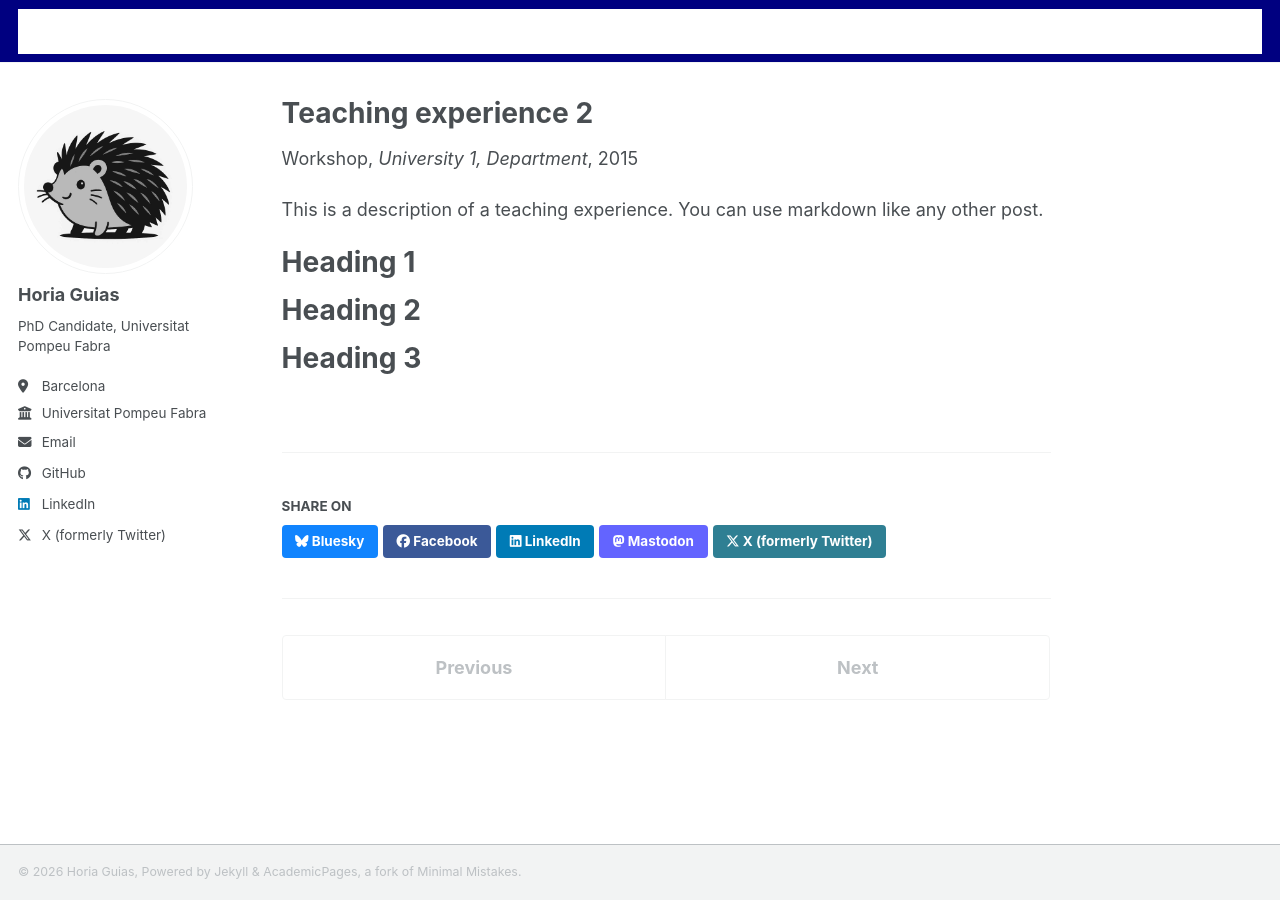
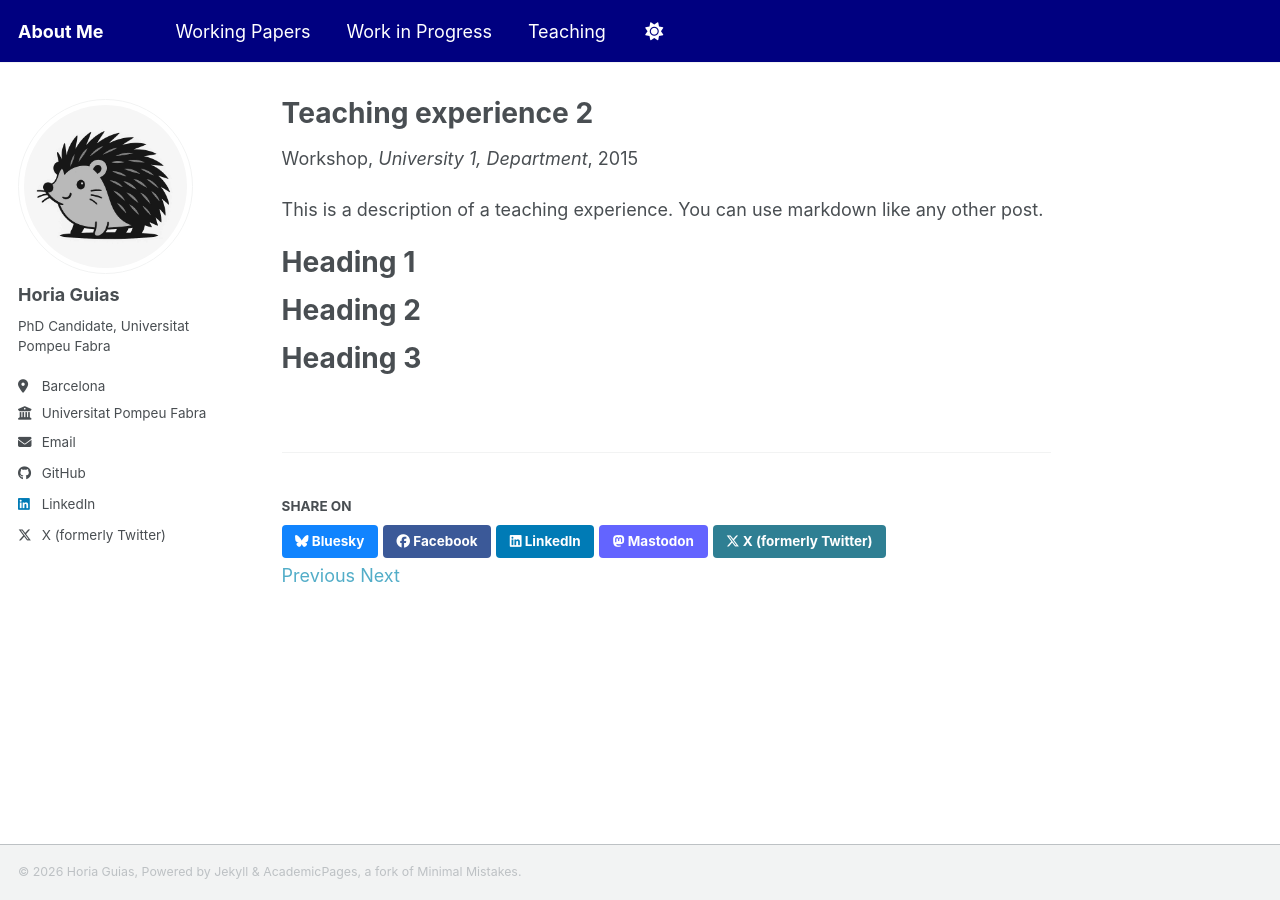
Before and after one commit to horiaguias/horiaguias.github.io, a Jekyll site: the page built from _teaching/2015-spring-teaching-2.md, in a window 1280 px wide. Built offline with Jekyll 4.4.1, drawn with Linux system fonts in a browser that asks for light colours; a style sheet for code colours, icons or effects is not loaded.

Commit message:
Modification CSS

```diff
--- a/_sass/layout/_navigation.scss
+++ b/_sass/layout/_navigation.scss
@@ -1,191 +1,21 @@
 /* ==========================================================================
-   NAVIGATION
-   ========================================================================== */
-
-/*
-   Breadcrumb navigation links
-   ========================================================================== */
-
-.breadcrumbs {
-  @include container;
-  @include clearfix;
-  margin-top: 0;
-  margin-bottom: 0;
-  padding-left: 2em;
-  padding-right: 2em;
-  font-family: $sans-serif;
-  -webkit-animation: intro 0.3s both;
-          animation: intro 0.3s both;
-  -webkit-animation-delay: 0.30s;
-          animation-delay: 0.30s;
-
-  @include breakpoint($large) {
-    padding-left: 1em;
-    padding-right: 1em;
-  }
-
-  @include breakpoint($x-large) {
-    max-width: $x-large;
-  }
-
-  ol {
-    padding: 0;
-    list-style: none;
-    font-size: $type-size-6;
-
-    @include breakpoint($large) {
-      @include span(10 of 12 last);
-    }
-
-    @include breakpoint($x-large) {
-      @include prefix(0.5 of 12);
-    }
-  }
-
-  li {
-    display: inline;
-  }
-
-  .current {
-    font-weight: bold;
-  }
-}
-
-
-/*
-   Post pagination navigation links
-   ========================================================================== */
-
-.pagination {
-  @include full();
-  @include clearfix();
-  margin-top: 1em;
-  padding-top: 1em;
-
-  ul {
-    margin: 0;
-    padding: 0;
-    list-style-type: none;
-    font-family: $sans-serif;
-  }
-
-  li {
-    display: block;
-    float: left;
-    margin-left: -1px;
-
-    a {
-      margin-bottom: 0.25em;
-      padding: 0.5em 1em;
-      font-family: $sans-serif;
-      font-size: 14px;
-      font-weight: bold;
-      line-height: 1.5;
-      text-align: center;
-      text-decoration: none;
-      color: var(--global-text-color-light);
-      border: 1px solid var(--global-border-color);
-      border-radius: 0;
-
-      &:hover {
-        color: var(--global-link-color-hover);
-      }
-
-      &.current {
-        color: #fff;
-        background: var(--global-base-color);
-      }
-
-      &.disabled {
-        color: var(--global-text-color-light);
-        pointer-events: none;
-        cursor: not-allowed;
-      }
-    }
-
-    &:first-child {
-      margin-left: 0;
-
-      a {
-        border-top-left-radius: $border-radius;
-        border-bottom-left-radius: $border-radius;
-      }
-    }
-
-    &:last-child {
-      a {
-        border-top-right-radius: $border-radius;
-        border-bottom-right-radius: $border-radius;
-      }
-    }
-  }
-
-  /* next/previous buttons */
-  &--pager {
-    display: block;
-    padding: 1em 2em;
-    float: left;
-    width: 50%;
-    font-family: $sans-serif;
-    font-size: $type-size-5;
-    font-weight: bold;
-    text-align: center;
-    text-decoration: none;
-    color: var(--global-text-color-light);
-    border: 1px solid var(--global-border-color);
-    border-radius: $border-radius;
-
-    &:hover {
-      color: var(--global-link-color-hover);
-    }
-
-    &:first-child {
-      border-top-right-radius: 0;
-      border-bottom-right-radius: 0;
-    }
-
-    &:last-child {
-      margin-left: -1px;
-      border-top-left-radius: 0;
-      border-bottom-left-radius: 0;
-    }
-
-    &.disabled {
-      color: var(--global-text-color-light);
-      pointer-events: none;
-      cursor: not-allowed;
-    }
-  }
-}
-
-.page__content + .pagination,
-.page__meta + .pagination,
-.page__share + .pagination,
-.page__comments + .pagination {
-  margin-top: 2em;
-  padding-top: 2em;
-  border-top: 1px solid var(--global-border-color);
-}
-
-
-/*
    Priority plus navigation
    ========================================================================== */
 
 .greedy-nav {
   position: relative;
   min-width: 250px;
-  background: var(--global-bg-color);
+  background: #000080; /* Set directly to navy blue */
 
   a {
     display: block;
     margin: 0 1rem;
     padding: 0.5rem 0;
-    color: var(--global-masthead-link-color);
+    color: #ffffff; /* Set navigation links to white */
     text-decoration: none;
 
     &:hover {
-      color: var(--global-masthead-link-color-hover);
+      color: #90caf9; /* Soft light blue on hover */
     }
   }
 
@@ -196,10 +26,16 @@
     padding: 0 0.5rem;
     border: 0;
     outline: none;
-    background-color: var(--global-bg-color);
-    color: var(--global-text-color);
+    background-color: #000080; /* Match navy background */
+    color: #ffffff; /* White icon color */
     cursor: pointer;
     z-index: 100;
+
+    .navicon,
+    .navicon::before,
+    .navicon::after {
+      background: #ffffff; /* Ensures hamburger lines are white */
+    }
   }
 
   .visible-links {
@@ -243,7 +79,7 @@
         left: 0;
         bottom: 0;
         height: 4px;
-        background: var(--global-border-color);
+        background: #ffffff; /* Hover indicator line turned white */
         width: 100%;
         -webkit-transition: $global-transition;
         transition: $global-transition;
@@ -266,19 +102,20 @@
     right: 0;
     margin-top: 15px;
     padding: 5px;
-    border: 1px solid var(--global-border-color);
+    border: 1px solid rgba(255, 255, 255, 0.2);
     border-radius: $border-radius;
-    background: var(--global-bg-color);
+    background: #000080; /* Mobile/dropdown background set to navy */
     box-shadow: 0 0 10px rgba(#000, 0.25);
 
     a {
       margin: 0;
       padding: 10px 20px;
       font-size: $type-size-5;
+      color: #ffffff;
 
       &:hover {
-        color: var(--global-masthead-link-color-hover);
-        background: var(--global-border-color);
+        color: #90caf9;
+        background: rgba(255, 255, 255, 0.1);
       }
     }
 
@@ -290,7 +127,7 @@
       width: 0;
       border-style: solid;
       border-width: 0 10px 10px;
-      border-color: var(--global-border-color) transparent;
+      border-color: rgba(255, 255, 255, 0.2) transparent;
       display: block;
       z-index: 0;
     }
@@ -303,14 +140,14 @@
       width: 0;
       border-style: solid;
       border-width: 0 10px 10px;
-      border-color: var(--global-bg-color) transparent;
+      border-color: #000080 transparent;
       display: block;
       z-index: 1;
     }
 
     li {
       display: block;
-      border-bottom: 1px solid var(--global-border-color);
+      border-bottom: 1px solid rgba(255, 255, 255, 0.1);
 
       &:last-child {
         border-bottom: none;
@@ -318,127 +155,3 @@
     }
   }
 }
-
-
-/*
-   Navigation list
-   ========================================================================== */
-
-.nav__list {
-  font-size: 1.25rem;
-
-  ul {
-    margin-bottom: 1em;
-  }
-
-  a {
-    display: block;
-    padding: 0.125em 0;
-    color: inherit;
-
-    &:hover {
-      text-decoration: underline;
-    }
-  }
-
-  .active {
-    margin-left: -0.5em;
-    padding-left: 0.5em;
-    padding-right: 0.5em;
-    color: #fff;
-    font-weight: bold;
-    background: var(--global-base-color);
-    border-radius: $border-radius;
-
-    &:hover {
-      color: #fff;
-    }
-  }
-}
-
-.nav__title {
-  margin: 0;
-  padding: 0.5rem 1rem;
-  font-family: $sans-serif-narrow;
-  font-size: $type-size-5;
-  font-weight: bold;
-}
-
-.nav__sub-title {
-  display: block;
-  margin: 0.5rem 0;
-  padding: 0.5rem 0;
-  font-family: $sans-serif-narrow;
-  font-size: $type-size-6;
-  font-weight: bold;
-  text-transform: uppercase;
-  border-bottom: 1px solid var(--global-border-color);
-}
-
-
-/*
-   Table of contents navigation
-   ========================================================================== */
-
-.toc {
-  font-family: $sans-serif-narrow;
-  color: var(--global-text-color-light);
-  text-transform: uppercase;
-  letter-spacing: 1px;
-  background-color: #fff;
-  border: 1px solid var(--global-border-color);
-  border-radius: $border-radius;
-  box-shadow: $box-shadow;
-
-  .nav__title {
-    color: #fff;
-    font-size: $type-size-6;
-    background: var(--global-base-color);
-    border-top-left-radius: $border-radius;
-    border-top-right-radius: $border-radius;
-  }
-}
-
-.toc__menu {
-  margin: 0;
-  padding: 0;
-  width: 100%;
-  list-style: none;
-  font-size: 0.8rem;
-
-  a {
-    display: block;
-    padding: 0.5rem 1rem;
-    color: var(--global-code-text-color);
-    font-size: $type-size-7;
-    font-weight: bold;
-    line-height: 1.5;
-    border-bottom: 1px solid var(--global-border-color);
-    text-decoration-line: none !important;
-
-    &:hover {
-      color: #000;
-      background: var(--global-link-color-hover);
-    }
-  }
-
-  > li:last-child {
-    a {
-      border-bottom: none;
-    }
-  }
-
-  li ul > li a {
-    padding-left: 2rem;
-    font-weight: normal;
-  }
-
-  /* hide sub sub links on small screens*/
-  li > ul li {
-    display: none;
-
-    @include breakpoint($medium) {
-      display: block;
-    }
-  }
-}
```
